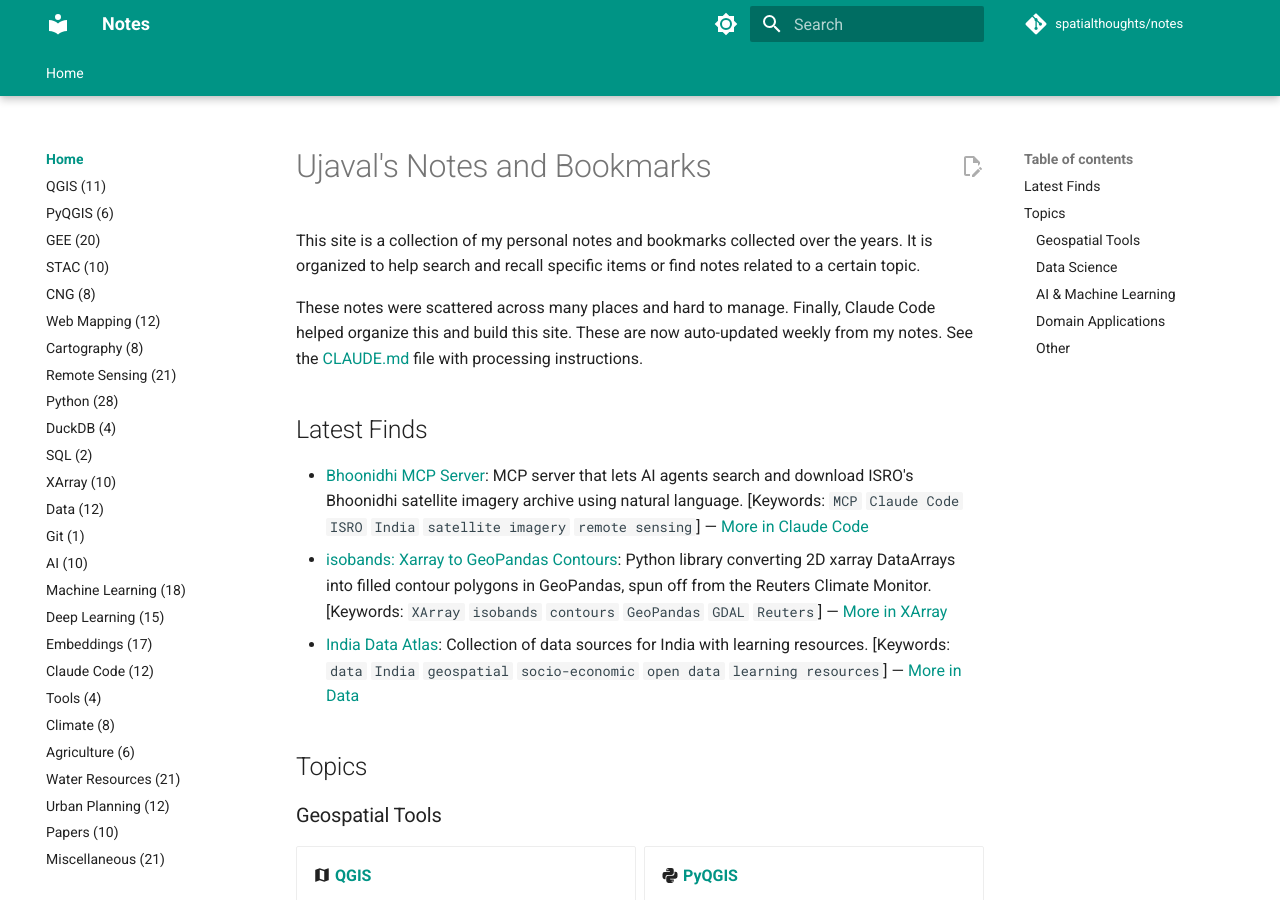
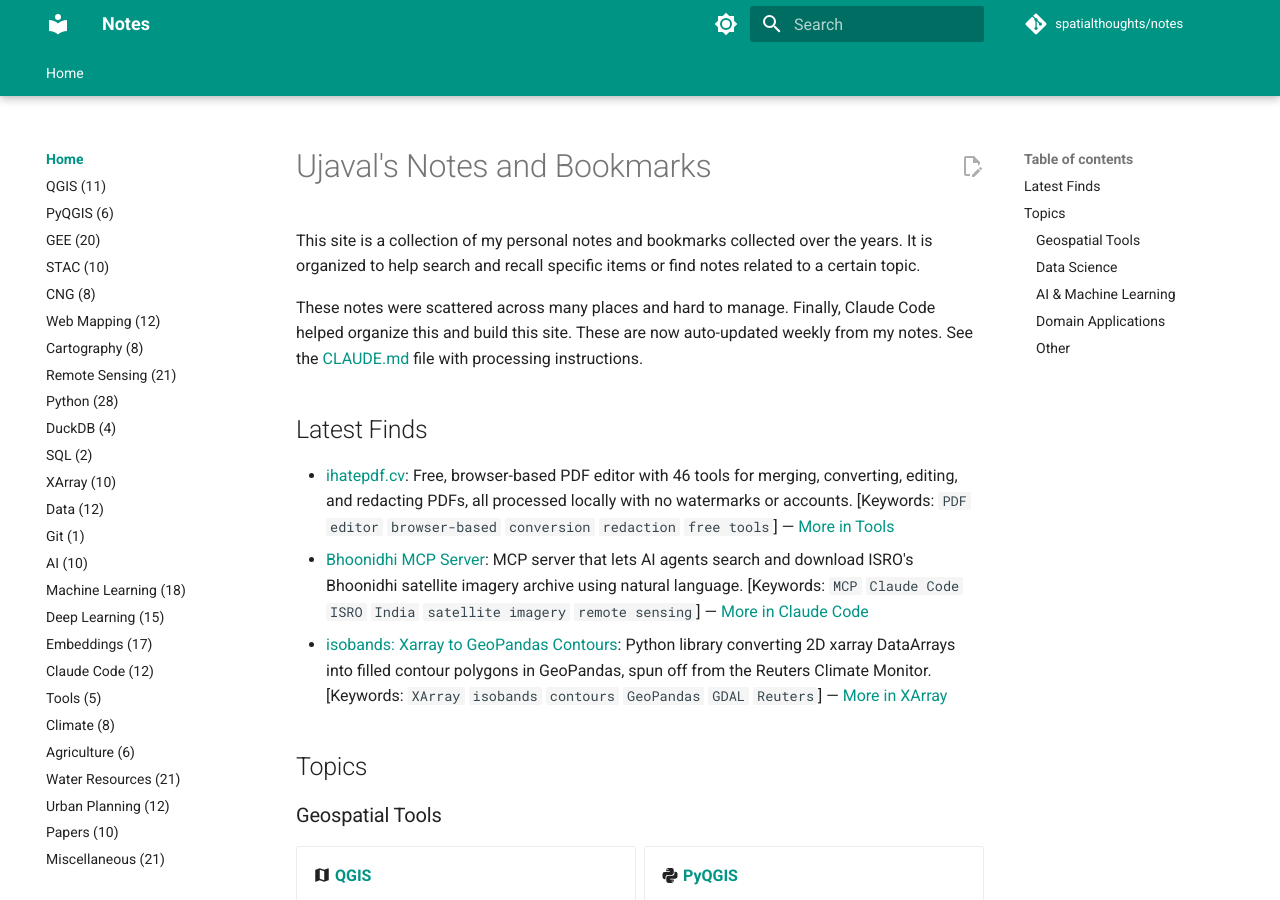
Before and after one commit to spatialthoughts/notes, an MkDocs documentation site: the page built from notes/index.md, in a window 1280 px wide and 900 px high. Built offline with MkDocs 1.6.1 and Material for MkDocs 9.7.7, drawn with Linux system fonts in a browser that asks for light colours; comment, search, counter and statistics services are not loaded.

Commit message:
Process raw/New_Notes.md: add ihatepdf.cv to Tools
Co-Authored-By: Claude Sonnet 5 <noreply@anthropic.com>
Claude-Session: https://claude.ai/code/session_01MgvgU2N2NGABticZmVwPF8

```diff
--- a/notes/index.md
+++ b/notes/index.md
@@ -6,9 +6,9 @@ These notes were scattered across many places and hard to manage. Finally, Claud
 
 ## Latest Finds
 
+- [ihatepdf.cv](https://www.ihatepdf.cv/): Free, browser-based PDF editor with 46 tools for merging, converting, editing, and redacting PDFs, all processed locally with no watermarks or accounts. [Keywords: `PDF` `editor` `browser-based` `conversion` `redaction` `free tools`] — [More in Tools](Tools.md)
 - [Bhoonidhi MCP Server](https://geovicco-dev.github.io/bhoonidhi-mcp/): MCP server that lets AI agents search and download ISRO's Bhoonidhi satellite imagery archive using natural language. [Keywords: `MCP` `Claude Code` `ISRO` `India` `satellite imagery` `remote sensing`] — [More in Claude Code](Claude_Code.md)
 - [isobands: Xarray to GeoPandas Contours](https://palewi.re/docs/isobands/): Python library converting 2D xarray DataArrays into filled contour polygons in GeoPandas, spun off from the Reuters Climate Monitor. [Keywords: `XArray` `isobands` `contours` `GeoPandas` `GDAL` `Reuters`] — [More in XArray](XArray.md)
-- [India Data Atlas](https://indiadataatlas.deccanspatial.com/): Collection of data sources for India with learning resources. [Keywords: `data` `India` `geospatial` `socio-economic` `open data` `learning resources`] — [More in Data](Data.md)
 
 ## Topics
 
```
Also changed, not shown: notes/Tools.md (+3 -1 lines), notes/log.md (+1 -0 lines).
